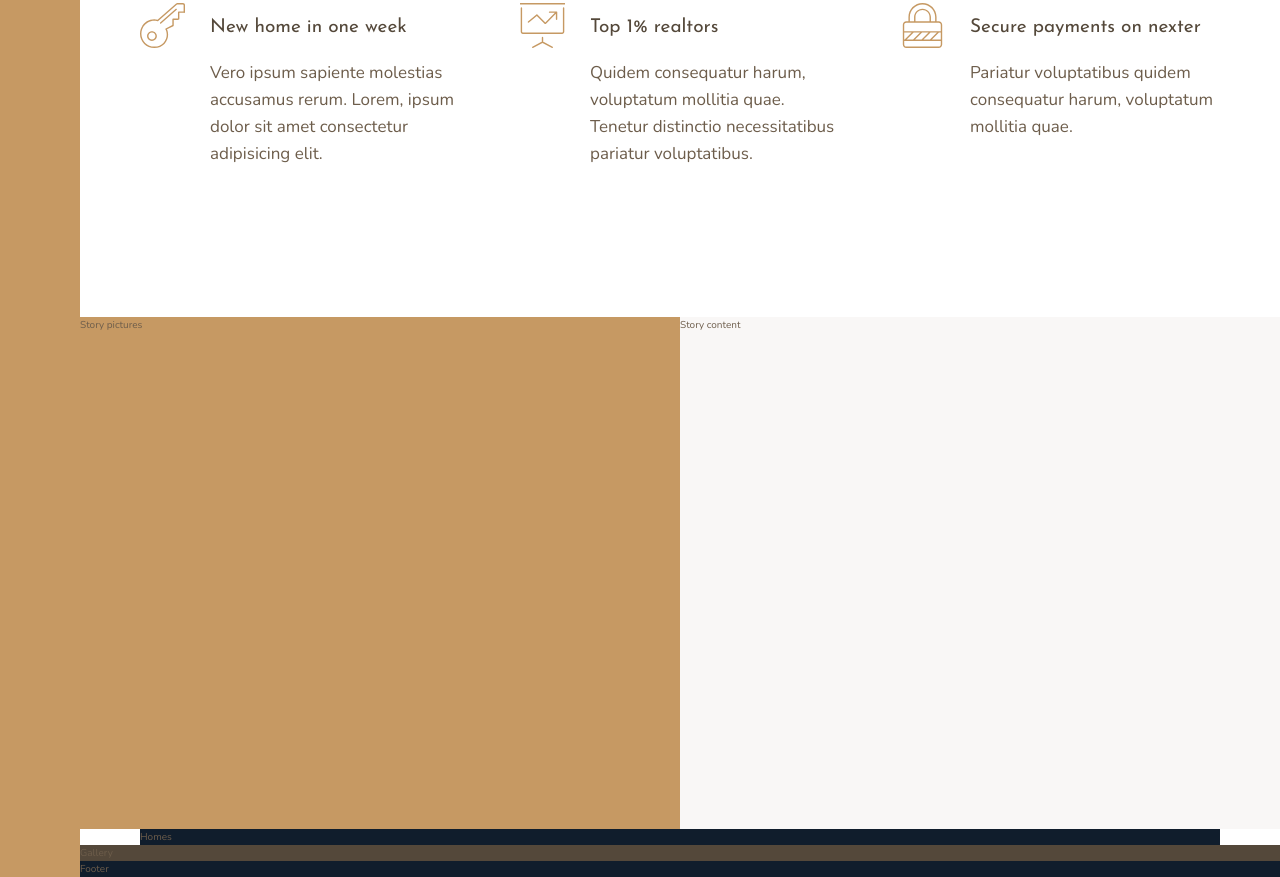
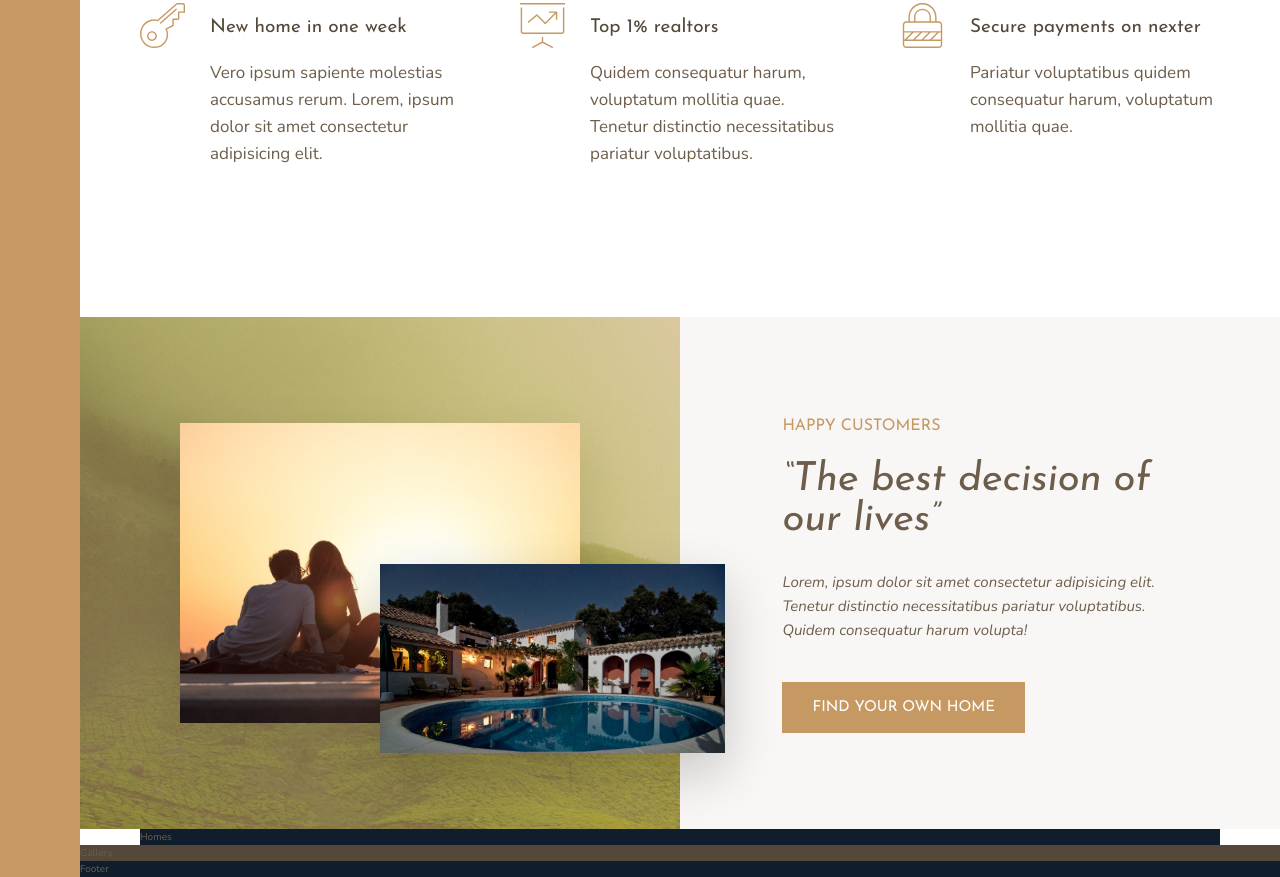
Before and after one commit to channyeinkyaw9686/Nexter, a website: page index.html in a window 1280 px wide. Shown: the part 991-1868 px from the top of the page. Drawn offline with nearby package versions, Linux system fonts and the light colour scheme.

Commit message:
adding story

```diff
--- a/index.html
+++ b/index.html
@@ -88,9 +88,22 @@
             </div>
         </section>
 
-        <div class="story__pictures">Story pictures</div>
+        <div class="story__pictures">
+            <img src="img/story-1.jpeg" alt="Couple with new house" class="story__img--1" />
+            <img src="img/story-2.jpeg" alt="New house" class="story__img--2" />
+        </div>
 
-        <div class="story__content">Story content</div>
+        <div class="story__content">
+            <h3 class="heading-3 mb-sm">Happy Customers</h3>
+            <h2 class="heading-2 headint-2--dark mb-md">
+                &ldquo;The best decision of our lives&rdquo;
+            </h2>
+            <p class="story__text">
+                Lorem, ipsum dolor sit amet consectetur adipisicing elit. Tenetur distinctio
+                necessitatibus pariatur voluptatibus. Quidem consequatur harum volupta!
+            </p>
+            <button class="btn">Find your own home</button>
+        </div>
 
         <div class="homes">Homes</div>
 
--- a/sass/_story.scss
+++ b/sass/_story.scss
@@ -2,10 +2,51 @@
     &__pictures {
         background-color: $color-primary;
         grid-column: full-start / col-end 4;
+        background-image: linear-gradient(rgba($color-primary, 0.5), rgba($color-primary, 0.5)),
+            url(../img/back.jpg);
+
+        display: grid;
+        grid-template-rows: repeat(6, 1fr);
+        grid-template-columns: repeat(6, 1fr);
+        align-items: center;
+    }
+
+    &__img--1 {
+        width: 100%;
+        grid-row: 2 / 6;
+        grid-column: 2 / 6;
+        box-shadow: 0 2rem 5rem rgba(#000, 0.1);
+    }
+
+    &__img--2 {
+        width: 115%;
+        grid-row: 4 / 6;
+        grid-column: 4 / 7;
+        z-index: 20;
+        box-shadow: 0 2rem 5rem rgba(#000, 0.2);
     }
 
     &__content {
         background-color: $color-grey-light-1;
         grid-column: col-start 5 / full-end;
+
+        padding: 6rem 8vw;
+
+        /*
+        display: flex;
+        flex-direction: column;
+        justify-content: center;
+        align-items: flex-start;
+        */
+
+        display: grid;
+        align-content: center;
+        justify-items: start;
+    }
+
+    &__text {
+        font-size: 1.5rem;
+        font-style: italic;
+        margin-bottom: 4rem;
     }
 }
--- a/sass/_typography.scss
+++ b/sass/_typography.scss
@@ -9,10 +9,24 @@
 
 .heading-2 {
     @extend %heading;
+    font-size: 4rem;
+    font-style: italic;
+    line-height: 1;
+
+    &--light {
+        color: $color-grey-light-1;
+    }
+
+    &--dark {
+        color: $color-grey-dark-1;
+    }
 }
 
 .heading-3 {
     @extend %heading;
+    font-size: 1.6rem;
+    color: $color-primary;
+    text-transform: uppercase;
 }
 
 .heading-4 {
@@ -27,3 +41,33 @@
         color: $color-grey-dark-1;
     }
 }
+
+.btn {
+    background-color: $color-primary;
+    color: #fff;
+    border: none;
+    border-radius: 0;
+    font-family: $font-display;
+    font-size: 1.5rem;
+    text-transform: uppercase;
+    padding: 1.8rem 3rem;
+    cursor: pointer;
+    transition: all 0.2s;
+
+    &:hover {
+        background-color: $color-primary-dark;
+    }
+}
+
+.mb-sm {
+    margin-bottom: 2rem;
+}
+.mb-md {
+    margin-bottom: 3rem;
+}
+.mb-lg {
+    margin-bottom: 4rem;
+}
+.mb-hg {
+    margin-bottom: 8rem;
+}
```
Also changed, not shown: css/main.css.
